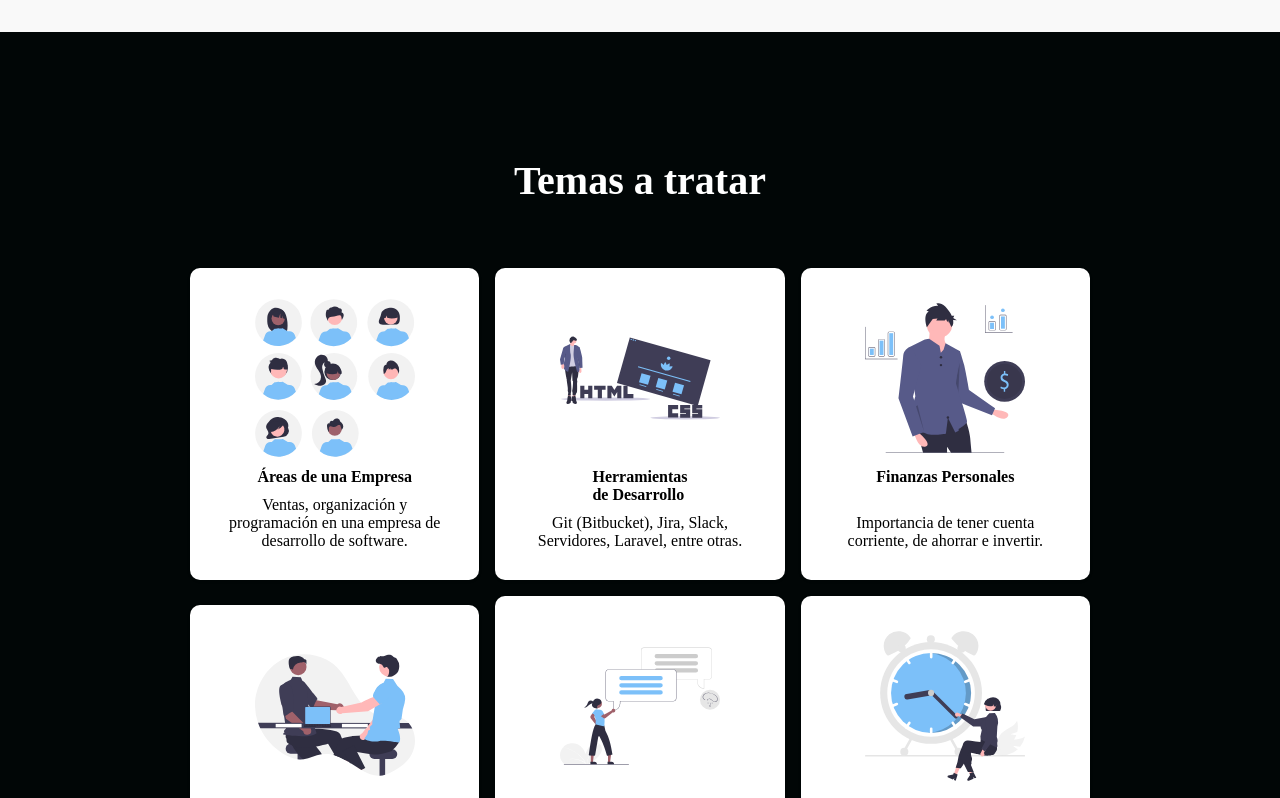
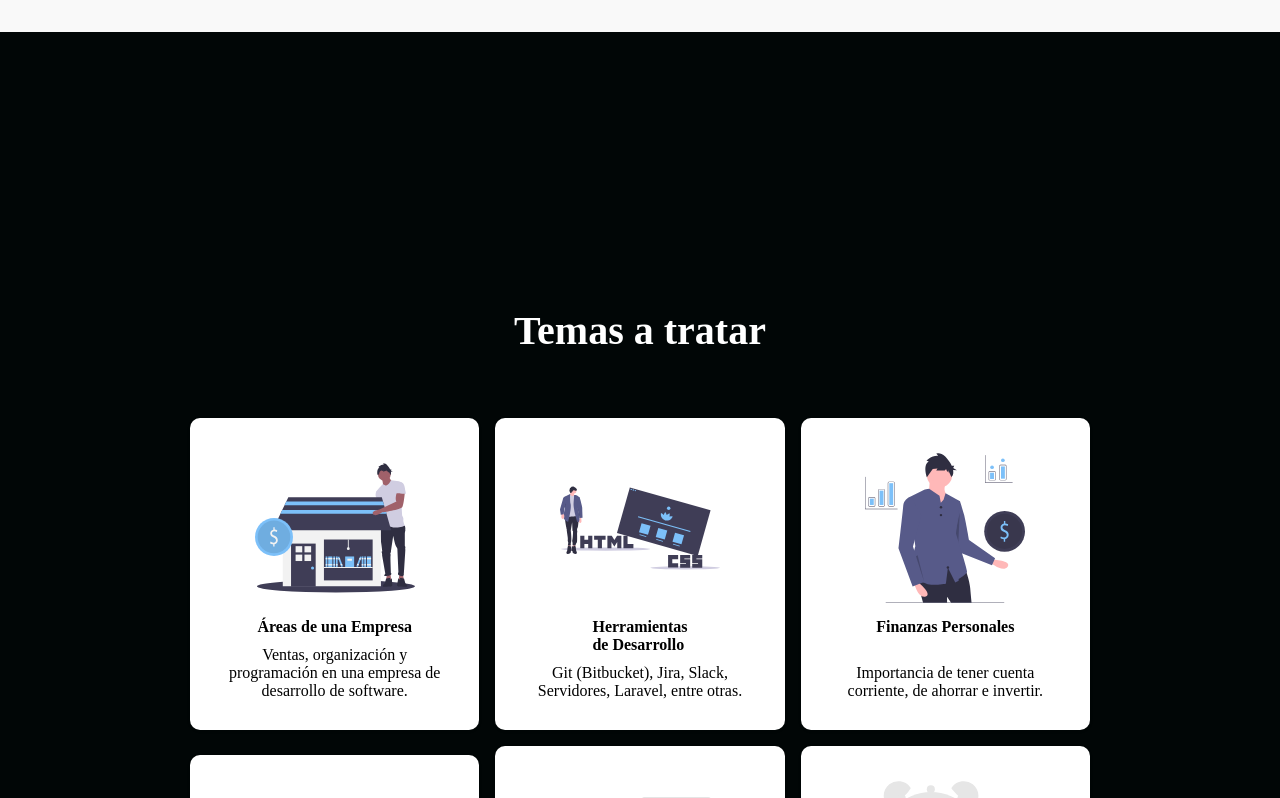
Before and after one commit to seba-aguila/tekko_web, a React (Create React App) app: page / in a window 1280 px wide. Shown: the part 1628-2426 px from the top of the page. Built offline with nearby package versions, Linux system fonts and the light colour scheme; a web font is replaced by a local one.

Commit message:
Co-authored-by: Victor Jose Davila Amelinckx <VDAVILA2019@udec.cl>

```diff
--- a/src/components/Contents/ContentsElements.js
+++ b/src/components/Contents/ContentsElements.js
@@ -1,7 +1,7 @@
 import styled from "styled-components";
 
 export const ContentsContainer = styled.div`
-  height: 1000px;
+  height: 1300px;
   display: flex;
   flex-direction: column;
   justify-content: center;
@@ -9,11 +9,11 @@ export const ContentsContainer = styled.div`
   background: #010606;
 
   @media screen and (max-width: 768px){
-    height: 1100px;
+    height: 2200px;
   }
 
   @media screen and (max-width: 480px){
-    height: 1300px;
+    height: 2200px;
   }
 `;
 
--- a/src/components/Contents/index.js
+++ b/src/components/Contents/index.js
@@ -1,5 +1,5 @@
 import React from 'react'
-import empresa from '../../images/empresa.svg'
+import empresa from '../../images/business.svg'
 import desarrolloWeb from '../../images/html.svg'
 import finanzas from '../../images/finanzas_personales.svg'
 import curriculum from '../../images/interview.svg'
--- a/src/components/InfoSection/Data.js
+++ b/src/components/InfoSection/Data.js
@@ -1,5 +1,6 @@
 import acercaDe from '../../images/programando.svg'
 import profe from '../../images/profe.png'
+
 
 export const homeObjOne = {
   id: 'descubrenos',
@@ -18,6 +19,7 @@ export const homeObjOne = {
   darkText: true
 };
 
+
 export const homeObjTwo = {
   id: 'equipo',
   lightBg: true,
```
Also changed, not shown: src/images/business.svg (added).
